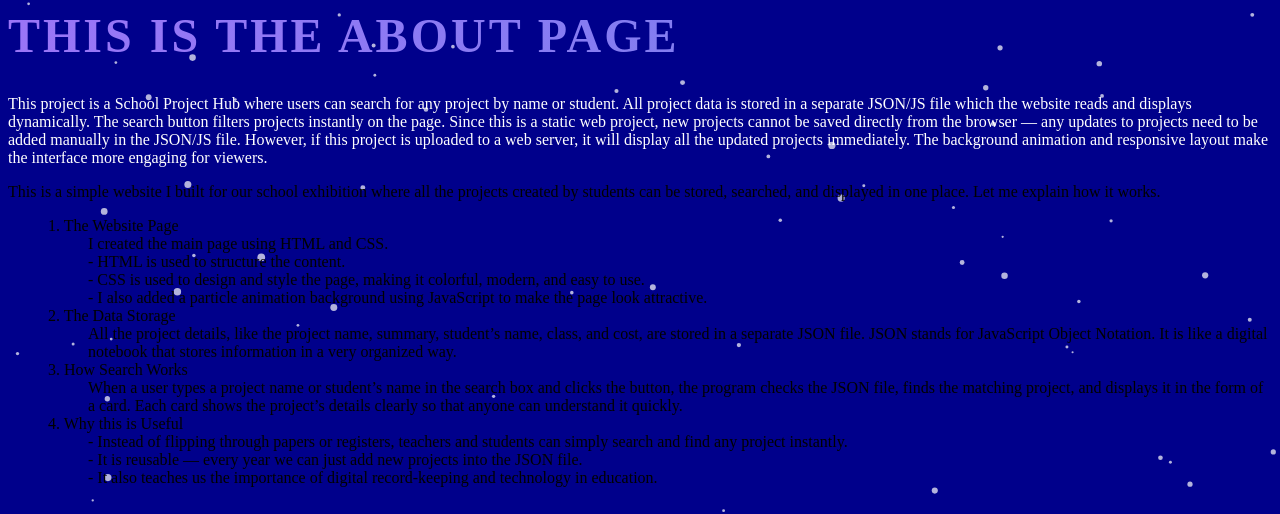
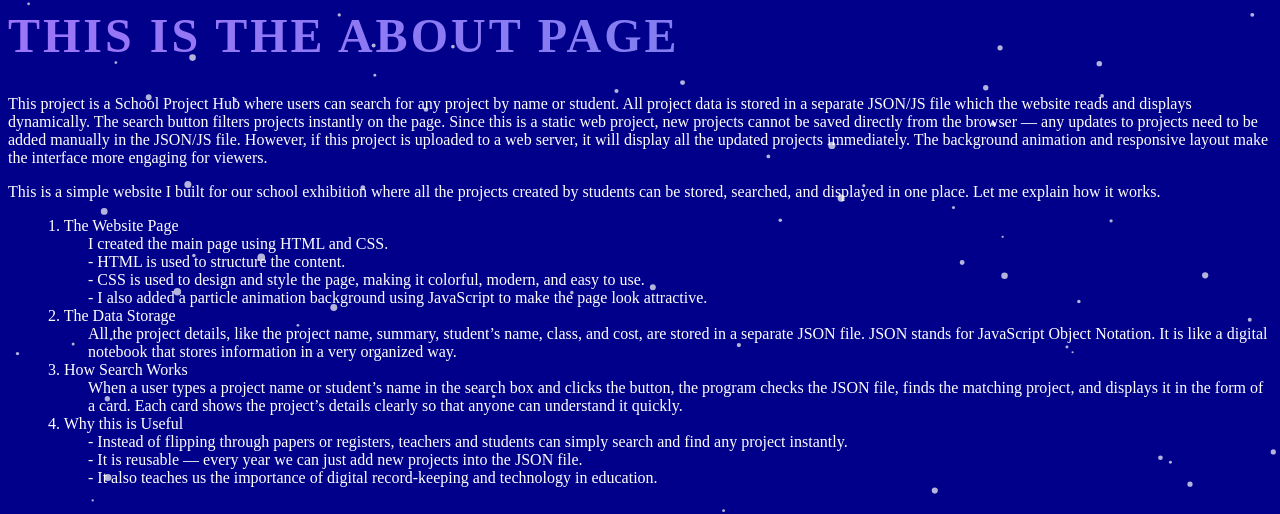
Before and after one commit to 04rashmi-ui/SFS-EXHIBITION-HUB, a plain HTML site: page about.html in a window 1280 px wide. Shown: the top 514 px of the page. Drawn offline with Linux system fonts and the light colour scheme.

Commit message:
font color

```diff
--- a/about.html
+++ b/about.html
@@ -44,8 +44,8 @@ h1 {
             p{color:white ;}
             button{color: black;background:#00c6ff; margin:5px;}
             canvas { position:fixed; top:0; left:0; width:100%; height:100%; z-index:-1; }
-            ol{list-style-type: none;}
-            ul{list-style-type: none;}
+            ol{list-style-type: none; color: white;}
+            ul{list-style-type: none;color: white;}
 
         </style>
 
@@ -58,10 +58,10 @@ h1 {
         This project is a School Project Hub where users can search for any project by name or student. All project data is stored in a separate JSON/JS file which the website reads and displays dynamically. The search button filters projects instantly on the page.
 Since this is a static web project, new projects cannot be saved directly from the browser — any updates to projects need to be added manually in the JSON/JS file. However, if this project is uploaded to a web server, it will display all the updated projects immediately. The background animation and responsive layout make the interface more engaging for viewers.
     </p>
-
+     <p>
 This is a simple website I built for our school exhibition where all the projects created by students can be stored, searched, and displayed in one place.
 
-Let me explain how it works.
+Let me explain how it works.</p>
 
  <ol>
 1. The Website Page
```
